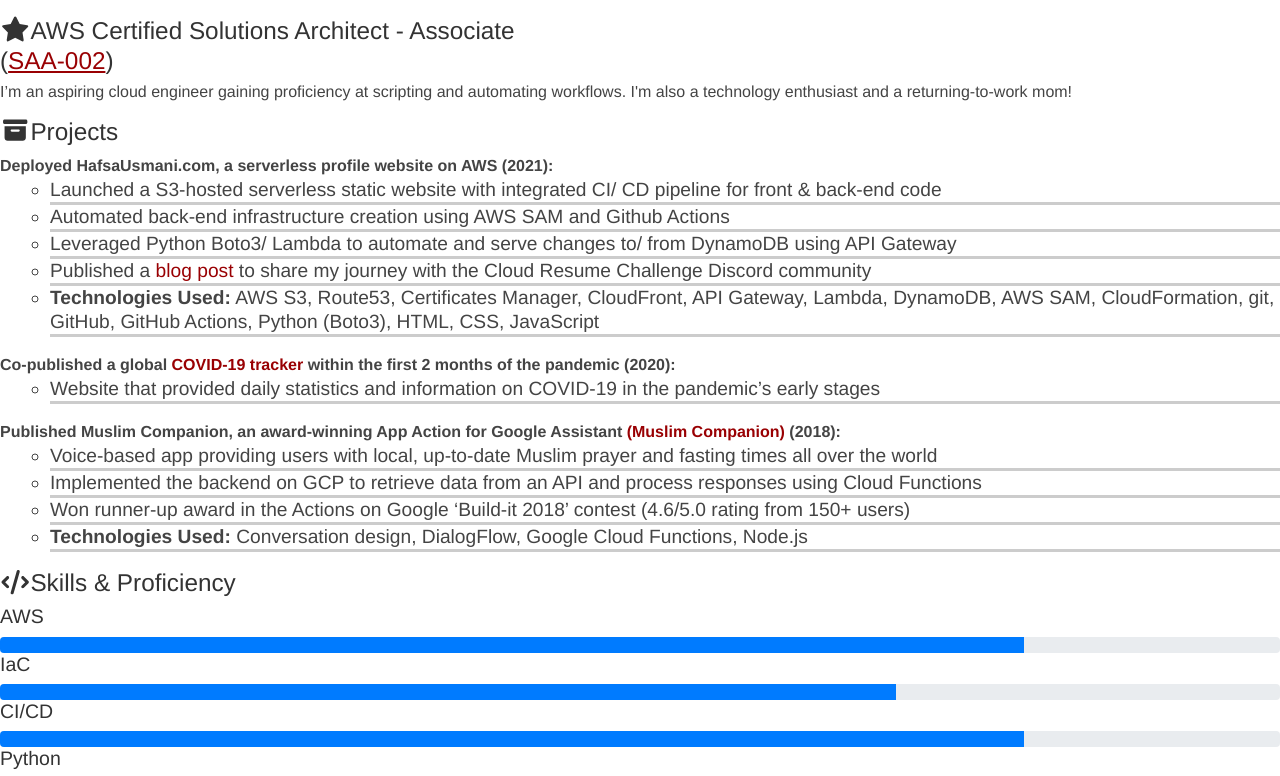
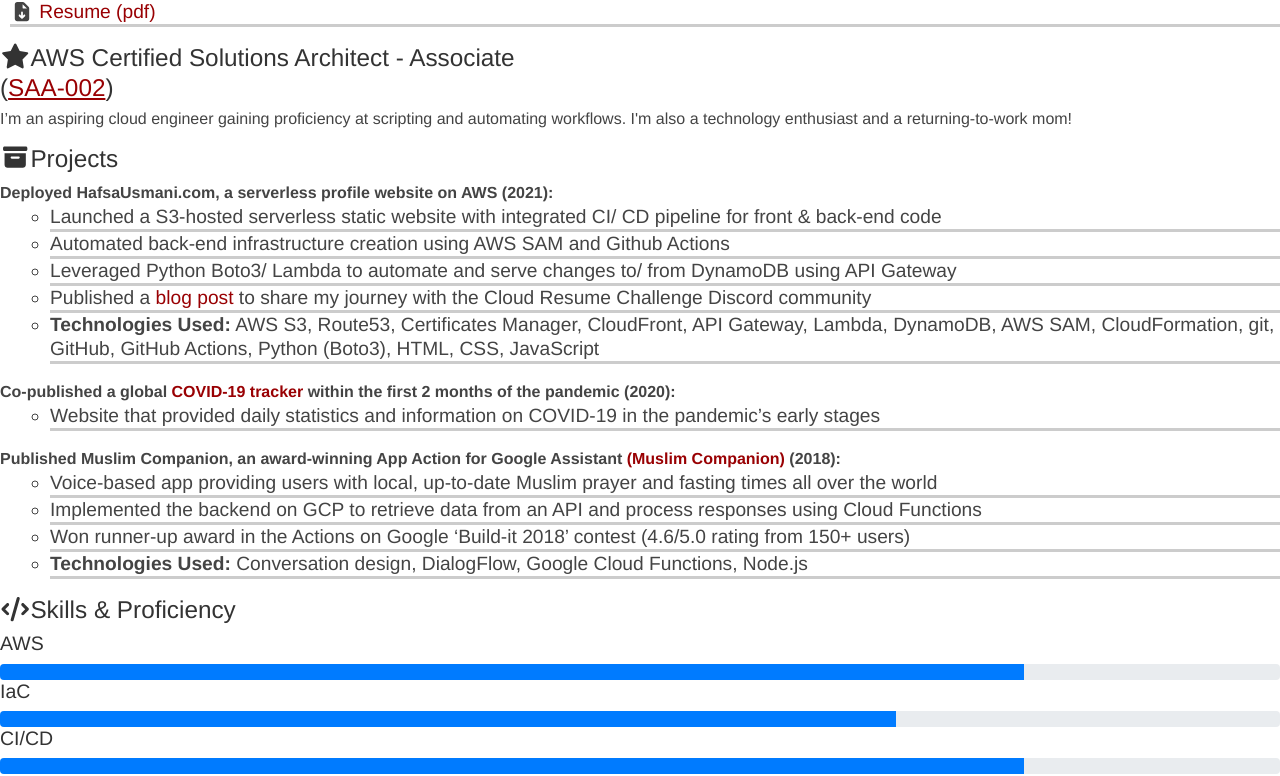
Before and after one commit to hafsau/cloud-resume-frontend, a plain HTML site: page index.html in a window 1280 px wide. Shown: the part 294-1070 px from the top of the page. Drawn offline with nearby package versions, Linux system fonts and the light colour scheme; files that its build step writes are made by us from their sources; no server answers.

Commit message:
Add files via upload

```diff
--- a/index.html
+++ b/index.html
@@ -36,6 +36,7 @@
                     <li class="phone"><i class="fas fa-phone"></i><a href="tel:+65 9105 9904">+65 9105 9904</a></li>
                     <li class="github"><i class="fab fa-github"></i><a href="https://github.com/hafsau" target="_blank">github.com/hafsau</a></li>
                     <li class="linkedin"><i class="fab fa-linkedin-in"></i><a href="https://linkedin.com/in/hafsausmani" target="_blank">linkedin.com/in/hafsausmani</a></li>
+                    <li class="website"><i class="fas fa-file-download"></i> <a href="./Hafsa Usmani.pdf" download="Hafsa Usmani (Resume)">Resume (pdf)<a></li>
                 </ul>
             </div><!--//contact-container-->
         </div><!--//sidebar-wrapper-->
```
Also changed, not shown: 1 other file.
